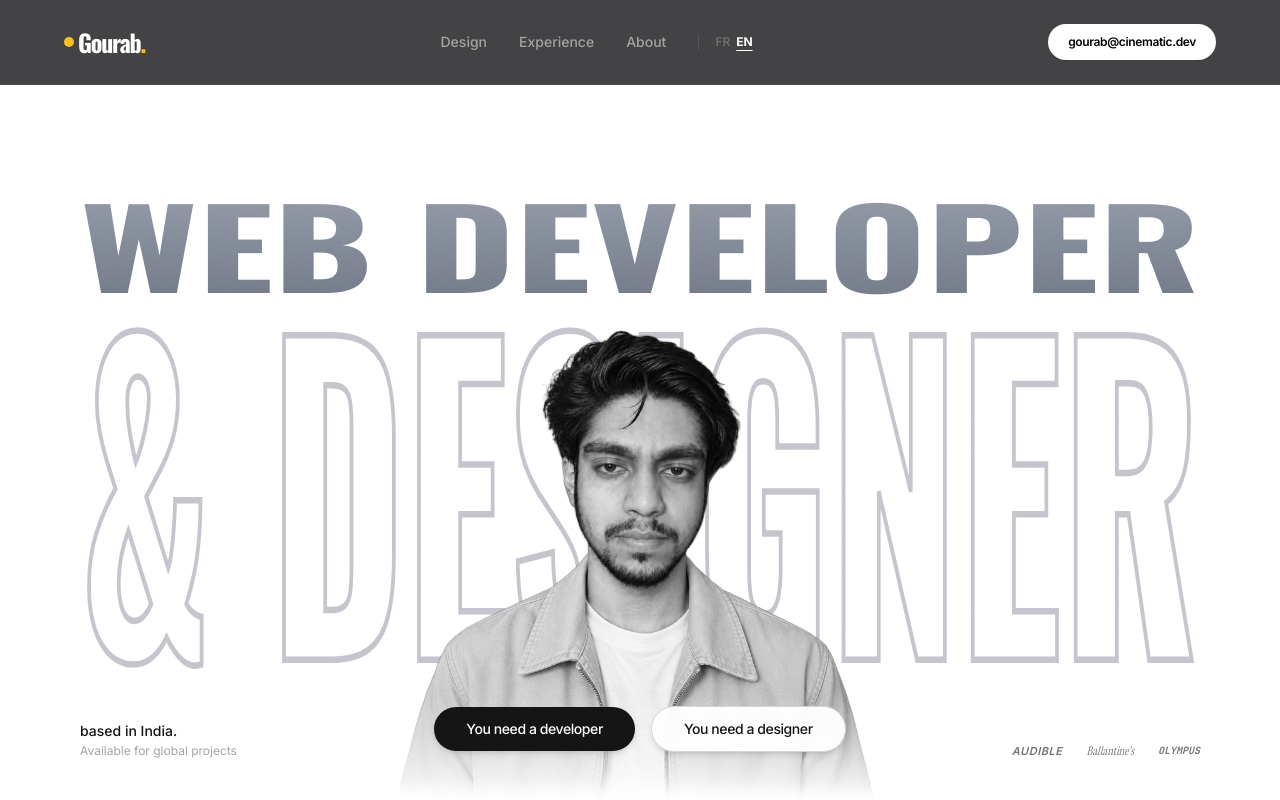
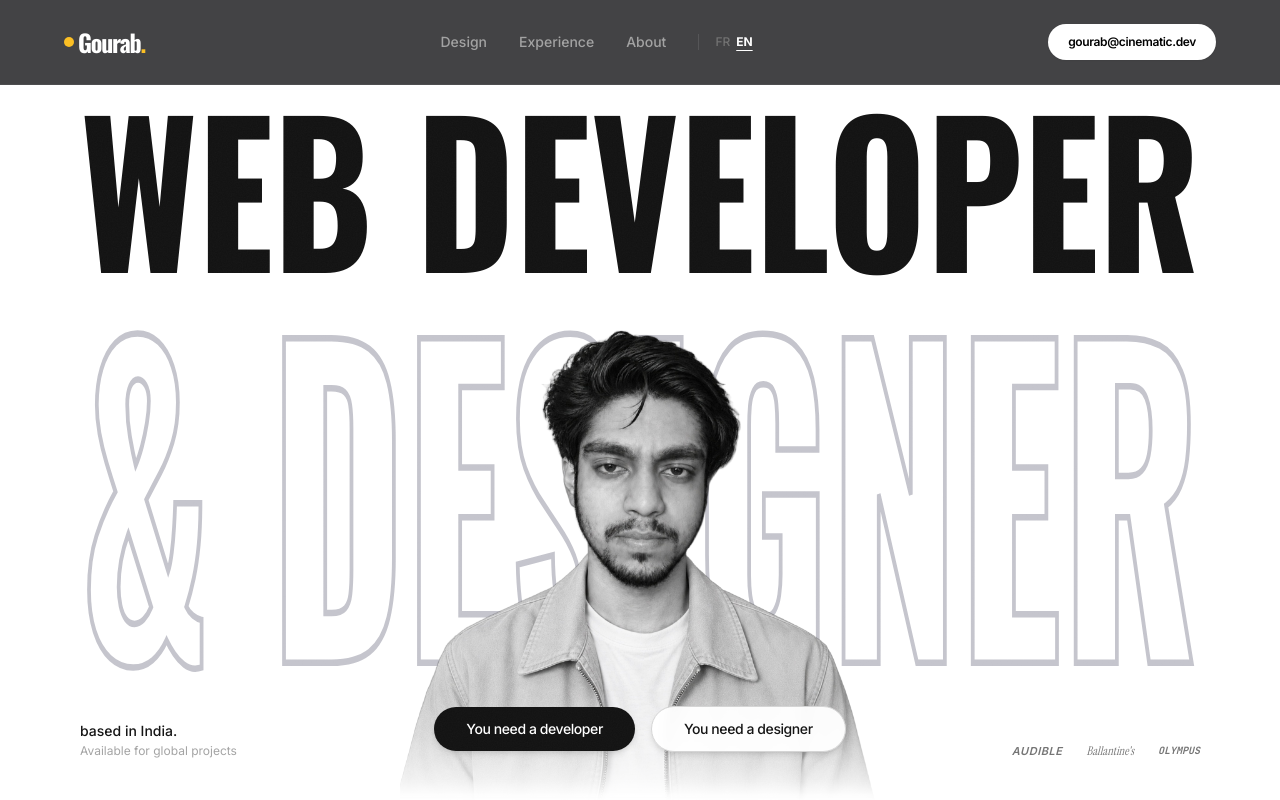
Before and after one commit to gourabs444-del/GOURAB-PORTFOLIO, a Next.js app: page / in a window 1280 px wide. Shown: the top 800 px of the page. Built offline with nearby package versions, Linux system fonts and the light colour scheme.

Commit message:
Update WEB DEVELOPER hero typography to solid black and elongated vertical height with precise endpoint alignment

```diff
--- a/src/components/sections/Hero.tsx
+++ b/src/components/sections/Hero.tsx
@@ -68,29 +68,23 @@ export function Hero({ isLoaded }: HeroProps) {
       >
         {/* Background Typography Container (z-10, strictly behind the foreground portrait) */}
         <div className="relative z-10 w-full max-w-5xl lg:max-w-6xl mx-auto flex flex-col items-center justify-center text-center select-none -translate-y-10 xs:-translate-y-14 sm:-translate-y-20 md:-translate-y-28 lg:-translate-y-32 px-2 sm:px-4">
-          {/* Line 1 (White-Grey / Silver Gradient): WEB DEVELOPER */}
+          {/* Line 1: WEB DEVELOPER (Solid Black, Vertically Stretched / Taller with Same Endpoints) */}
           <div
             ref={headlineTopRef}
-            className="w-full relative z-10 -translate-y-5 xs:-translate-y-7 sm:-translate-y-10 md:-translate-y-13 lg:-translate-y-16 mb-1 sm:mb-2"
+            className="w-full relative z-10 -translate-y-6 xs:-translate-y-8 sm:-translate-y-12 md:-translate-y-16 lg:-translate-y-20 mb-1 sm:mb-2 transform scale-y-[1.35] sm:scale-y-[1.45] md:scale-y-[1.55] lg:scale-y-[1.65] origin-bottom"
           >
-            <svg viewBox="0 0 1000 85" className="w-full h-auto overflow-visible" preserveAspectRatio="none">
-              <defs>
-                <linearGradient id="webDevGreyGradient" x1="0%" y1="0%" x2="0%" y2="100%">
-                  <stop offset="0%" stopColor="#9CA3AF" />
-                  <stop offset="100%" stopColor="#6B7280" />
-                </linearGradient>
-              </defs>
+            <svg viewBox="0 0 1000 90" className="w-full h-auto overflow-visible" preserveAspectRatio="none">
               <text
                 x="0"
-                y="74"
+                y="80"
                 textLength="1000"
                 lengthAdjust="spacingAndGlyphs"
-                className="font-oswald font-bold uppercase"
+                className="font-oswald font-black uppercase"
                 style={{
                   fontFamily: "var(--font-oswald), sans-serif",
-                  fontSize: "98px",
-                  fontWeight: "700",
-                  fill: "url(#webDevGreyGradient)",
+                  fontSize: "105px",
+                  fontWeight: "800",
+                  fill: "#111111",
                 }}
               >
                 WEB DEVELOPER
```
